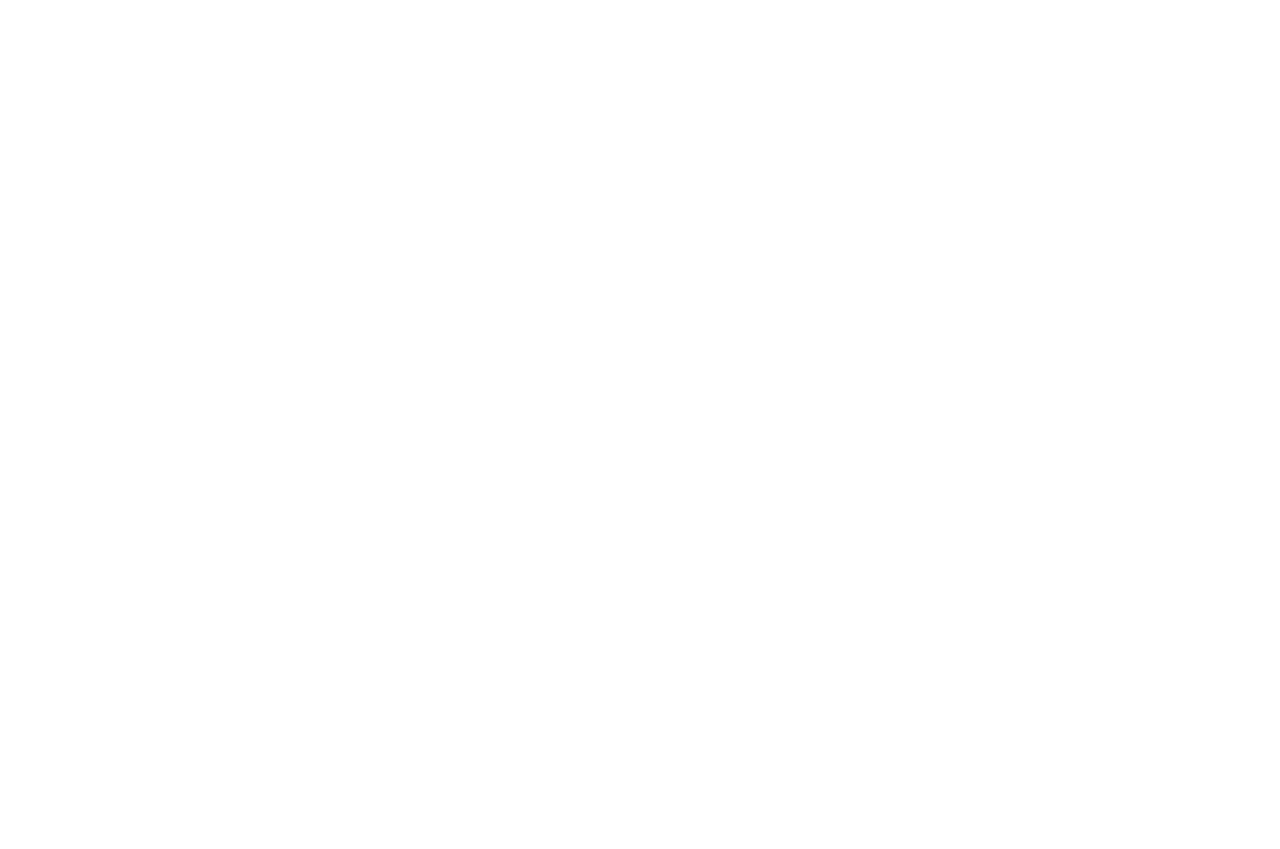
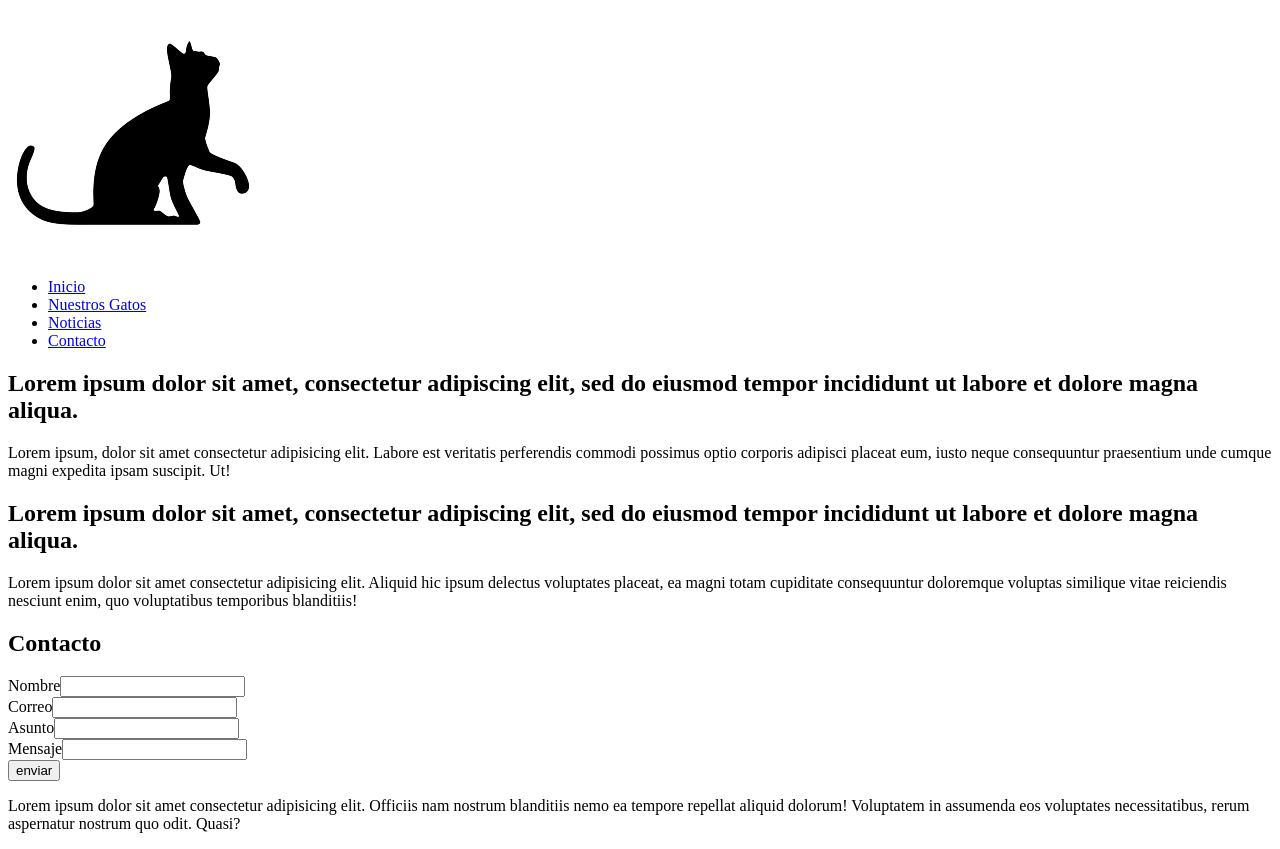
Before and after one commit to Ratchet478/html5_arquitectura_informacion, a plain HTML site: page index.html in a window 1280 px wide. Before the commit the page ends 800 px from the top, so only its background shows below. Drawn offline with Linux system fonts and the light colour scheme.

Commit message:
[ADD] Images and completed web page

```diff
--- a/index.html
+++ b/index.html
@@ -1,11 +1,80 @@
 <!DOCTYPE html>
 <html lang="en">
+
 <head>
-    <meta charset="UTF-8">
-    <meta name="viewport" content="width=device-width, initial-scale=1.0">
-    <title>Document</title>
+    <meta charset="UTF-8" />
+    <meta name="viewport" content="width=device-width, initial-scale=1.0" />
+    <title>Gateras sin fronteras</title>
+    <link rel="shortcut icon" href="assets/img/favicon.ico" type="image/x-icon" />
+    <meta name="keywords" content="protectora, Gatos, Perros" />
+    <meta name="description" content="La landing page de una protectora ficticia" />
 </head>
+
 <body>
+    <header>
+        <div class="logo">
+            <img src="assets/img/logo.png" alt="Gato esperando caricias" title="Logo Gateras sin fronteras"
+                loading="lazy" />
+        </div>
+        <nav>
+            <ul>
+                <li><a href="#">Inicio</a></li>
+                <li><a href="#">Nuestros Gatos</a></li>
+                <li><a href="#">Noticias</a></li>
+                <li><a href="#">Contacto</a></li>
+            </ul>
+        </nav>
+    </header>
+    <div class="content">
+        <section>
+            <h2>
+                Lorem ipsum dolor sit amet, consectetur adipiscing elit, sed do
+                eiusmod tempor incididunt ut labore et dolore magna aliqua.
+            </h2>
+            <p>
+                Lorem ipsum, dolor sit amet consectetur adipisicing elit. Labore est
+                veritatis perferendis commodi possimus optio corporis adipisci placeat
+                eum, iusto neque consequuntur praesentium unde cumque magni expedita
+                ipsam suscipit. Ut!
+            </p>
+        </section>
+        <section>
+            <h2>
+                Lorem ipsum dolor sit amet, consectetur adipiscing elit, sed do
+                eiusmod tempor incididunt ut labore et dolore magna aliqua.
+            </h2>
+            <p>
+                Lorem ipsum dolor sit amet consectetur adipisicing elit. Aliquid hic
+                ipsum delectus voluptates placeat, ea magni totam cupiditate
+                consequuntur doloremque voluptas similique vitae reiciendis nesciunt
+                enim, quo voluptatibus temporibus blanditiis!
+            </p>
+        </section>
+    </div>
+    <aside>
+        <h2>Contacto</h2>
+        <form action="#" method="post">
+            <div>
+                <label for="name">Nombre</label><input id="name" type="text" />
+            </div>
+            <div>
+                <label for="email">Correo</label><input id="email" type="email" />
+            </div>
+            <div><label for="asunto">Asunto</label><input id="asunto" type="text" /></div>
+            <div><label for="mensaje">Mensaje</label><input id="mensaje" type="text" /></div>
+            <div><input type="button" value="enviar" /></div>
+        </form>
+    </aside>
+    <footer>
+        <div class="info">
+            <p>
+                Lorem ipsum dolor sit amet consectetur adipisicing elit. Officiis nam
+                nostrum blanditiis nemo ea tempore repellat aliquid dolorum!
+                Voluptatem in assumenda eos voluptates necessitatibus, rerum
+                aspernatur nostrum quo odit. Quasi?
+            </p>
+        </div>
+    </footer>
+</body>
 
-</body>
 </html>
```
Also changed, not shown: assets/img/favicon.ico (added), assets/img/logo.png (added).
